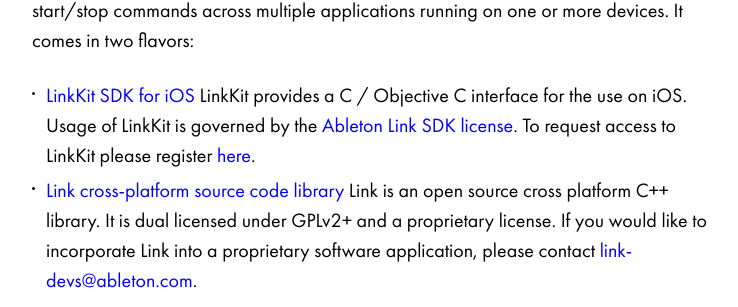
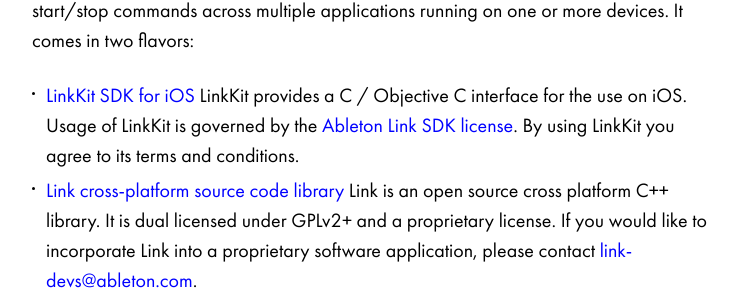
Before and after one commit to Ableton/ableton.github.io, a Jekyll site: the page built from index.md, in a window 1280 px wide. Shown: the part 450-757 px from the top of the page, without its empty margins (268-1006 px from the left). Built offline with Jekyll 4.4.1, drawn with Linux system fonts in a browser that asks for light colours.

Commit message:
Remove request license link from main page

```diff
--- a/index.md
+++ b/index.md
@@ -16,9 +16,8 @@ and start/stop commands across multiple applications running on one or more devi
 It comes in two flavors:
 
 - [LinkKit SDK for iOS](/linkkit) LinkKit provides a C / Objective C interface for the use
-on iOS. Usage of LinkKit is governed by the [Ableton Link SDK
-license](https://github.com/Ableton/LinkKit/blob/master/LICENSE.md). To request access to
-LinkKit please register [here](https://www.ableton.com/en/link/sdk/license-request/).
+on iOS. Usage of LinkKit is governed by the [Ableton Link SDK license](https://github.com/Ableton/LinkKit/blob/master/LICENSE.md).
+By using LinkKit you agree to its terms and conditions.
 
 - [Link cross-platform source code library](https://github.com/ableton/link) Link is an
 open source cross platform C++ library. It is dual licensed under GPLv2+ and a proprietary
```
